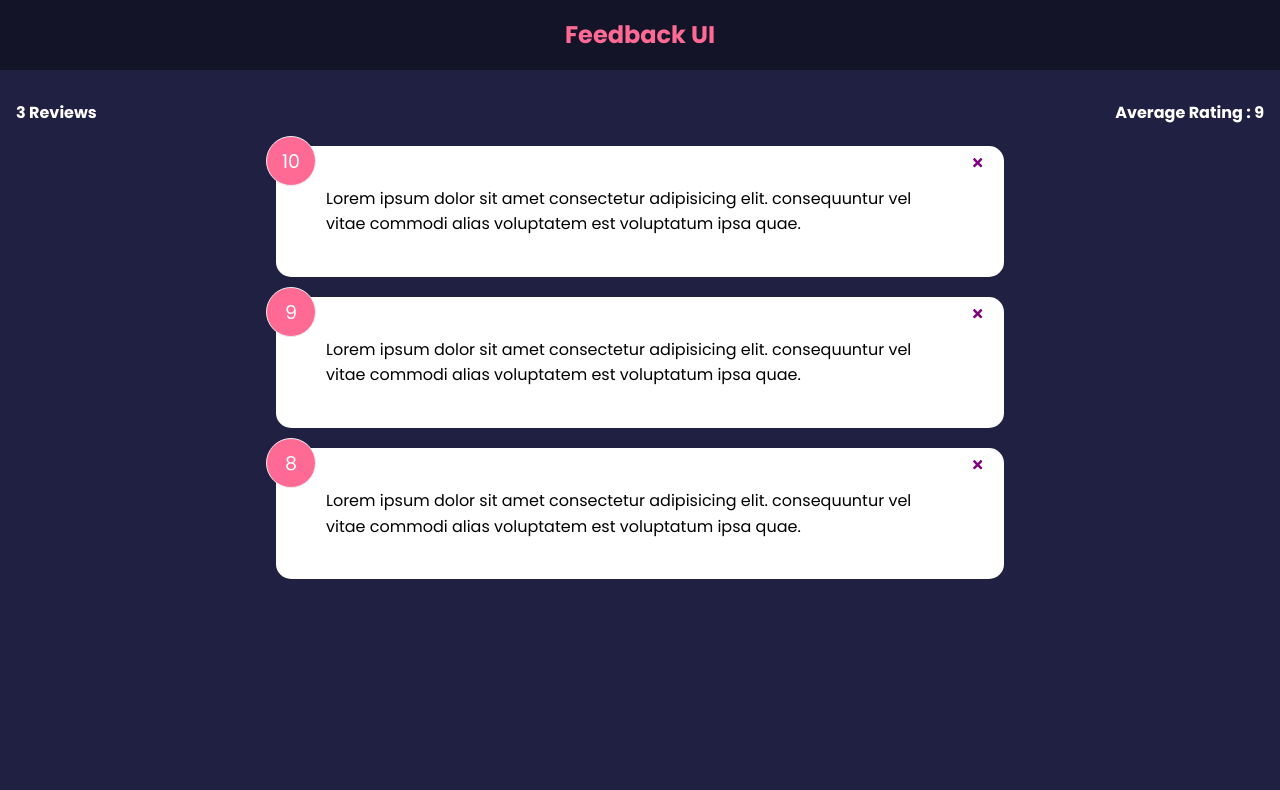
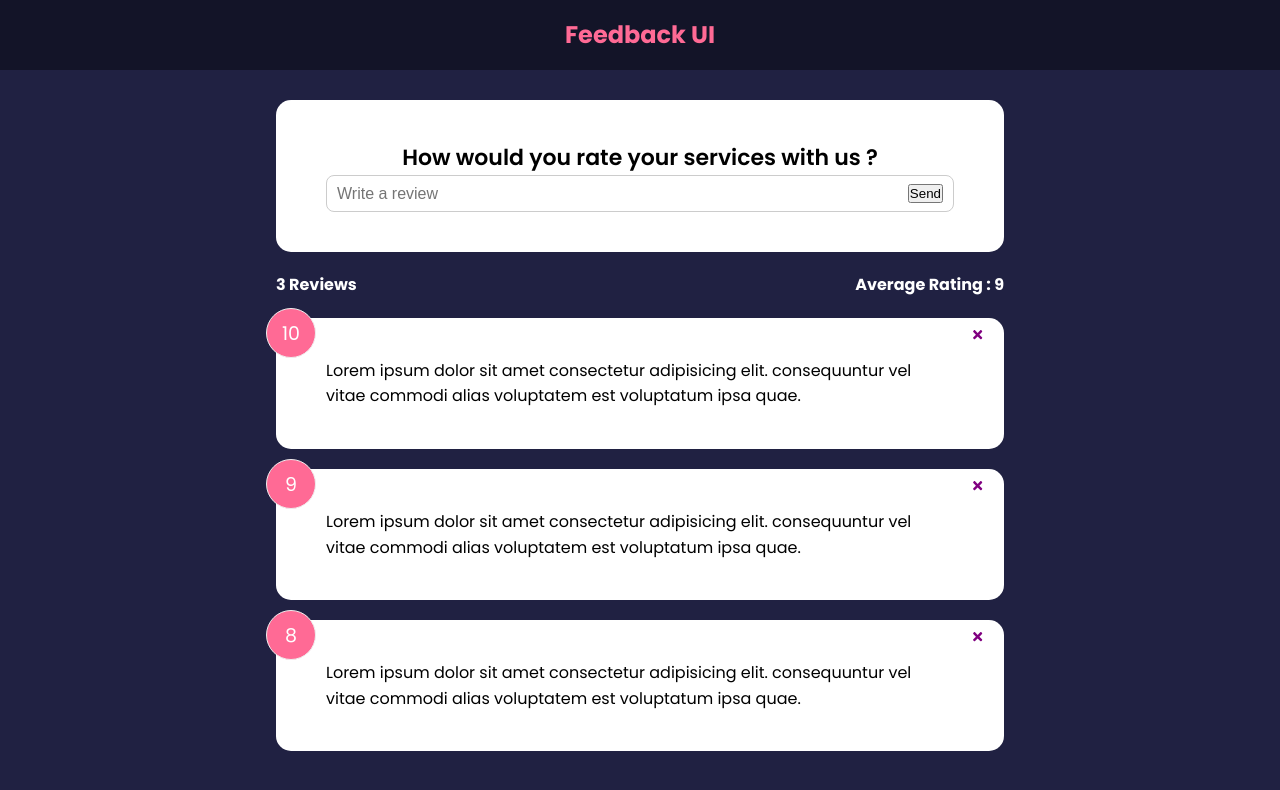
Before and after one commit to ranjan1992/React-Front-To-Back-2022-Latest, a React (Create React App) app: page / in a window 1280 px wide. Shown: the top 790 px of the page. Built offline with nearby package versions, Linux system fonts and the light colour scheme.

Commit message:
Form Input and State

```diff
--- a/src/App.js
+++ b/src/App.js
@@ -3,7 +3,7 @@
 import FeedbackData from './data/FeedbackData';
 import { useState } from 'react';
 import FeedbackStats from './components/FeedbackStats';
-
+import FeedbackForm from './components/FeedbackForm';
 function App() {
   const [feedback, setFeedback] = useState(FeedbackData);
   const handleDelete = (id) => {
@@ -15,8 +15,10 @@
   return (
     <>
       <Header />
-      <FeedbackStats feedback={feedback} />
+
       <div className="container">
+        <FeedbackForm />
+        <FeedbackStats feedback={feedback} />
         <FeedbackList feedback={feedback} handleID={handleDelete} />
       </div>
     </>
--- /dev/null
+++ b/src/components/FeedbackForm.jsx
@@ -0,0 +1,26 @@
+import React, { useState } from 'react';
+import Card from './shared/Card';
+
+function FeedbackForm() {
+  const [text, setText] = useState('');
+  const handleTextChange = (e) => {
+    setText(e.target.value);
+  };
+  return (
+    <Card>
+      <form>
+        <h2>How would you rate your services with us ?</h2>
+        <div className="input-group">
+          <input
+            type="text"
+            onChange={handleTextChange}
+            placeholder="Write a review"
+          />
+          <button type="submit">Send</button>
+        </div>
+      </form>
+    </Card>
+  );
+}
+
+export default FeedbackForm;
--- a/src/index.css
+++ b/src/index.css
@@ -119,7 +119,6 @@
 }
 
 .feedback-stats {
-  margin: 1rem;
   color: #fff;
   display: flex;
   justify-content: space-between;
```
